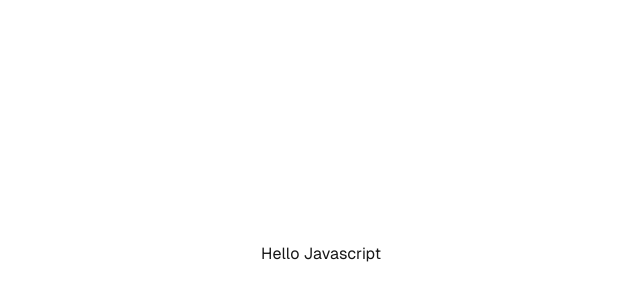
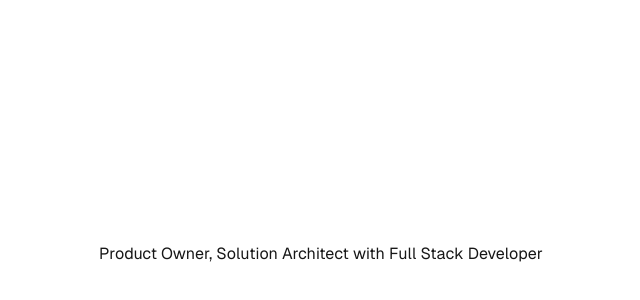
Before and after one commit to avinashtelcom/static-sanavi-s3, a Next.js app: page / in a window 1280 px wide. Shown: the part 146-446 px from the top of the page, without its empty margins (319-959 px from the left). Built offline with nearby package versions, Linux system fonts and the light colour scheme.

Commit message:
Testing Workflow

```diff
--- a/app/page.tsx
+++ b/app/page.tsx
@@ -2,7 +2,7 @@ export default function Home() {
   return (
     <div className="grid grid-rows-[20px_1fr_20px] items-center justify-items-center min-h-screen p-8 pb-20 gap-16 sm:p-20 font-[family-name:var(--font-geist-sans)]">
       <main className="flex flex-col gap-8 row-start-2 items-center sm:items-start">
-       <h1>Hello Javascript</h1>
+       <h1>Product Owner, Solution Architect with Full Stack Developer</h1>
       </main>
     </div>
   );
```
